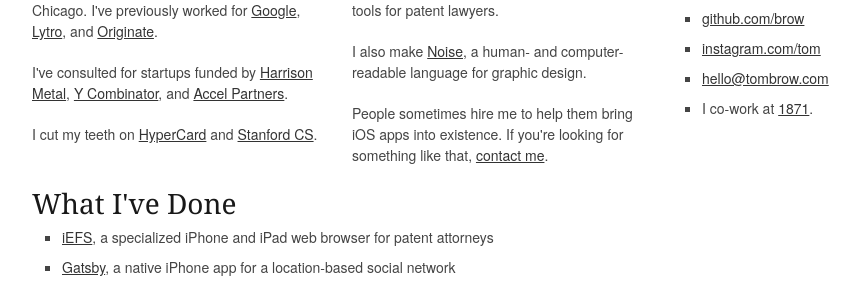
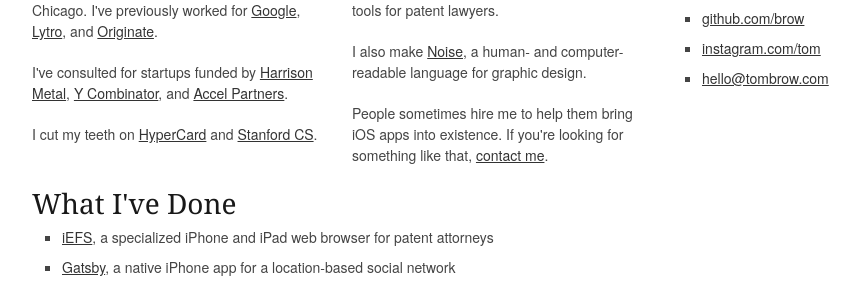
Before and after one commit to brow/rebeccabutler.org, a Jekyll site: the page built from index.html, in a window 1280 px wide. Shown: the part 198-488 px from the top of the page, without its empty margins (138-1002 px from the left). Built offline with Jekyll 4.4.1, drawn with Linux system fonts in a browser that asks for light colours; Markdown is read by kramdown in place of the engine named in the settings.

Commit message:
no, I don't

```diff
--- a/index.html
+++ b/index.html
@@ -27,7 +27,6 @@
       <li><a href="http://github.com/brow">github.com/brow</a>
       <li><a href="http://instagram.com/tom">instagram.com/tom</a>
       <li><a href="mailto:hello@tombrow.com">hello@tombrow.com</a>
-      <li>I co-work at <a href="http://1871.com">1871</a>.</li>
     </ul>
   </div>
   <div class="sixteen columns">
```
